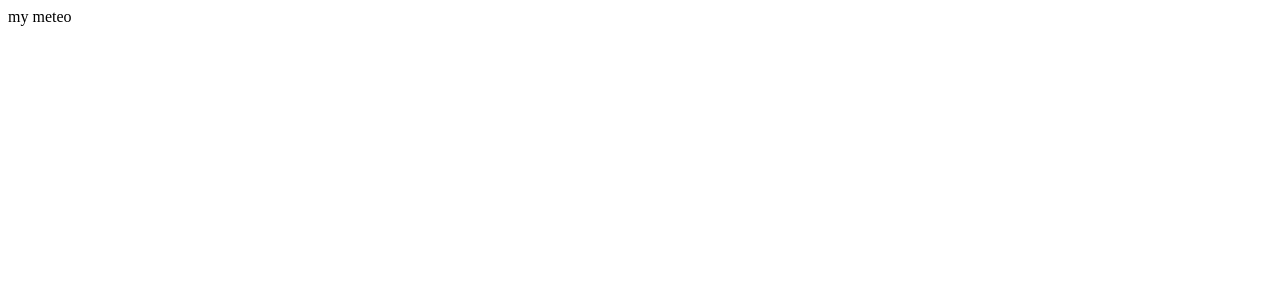
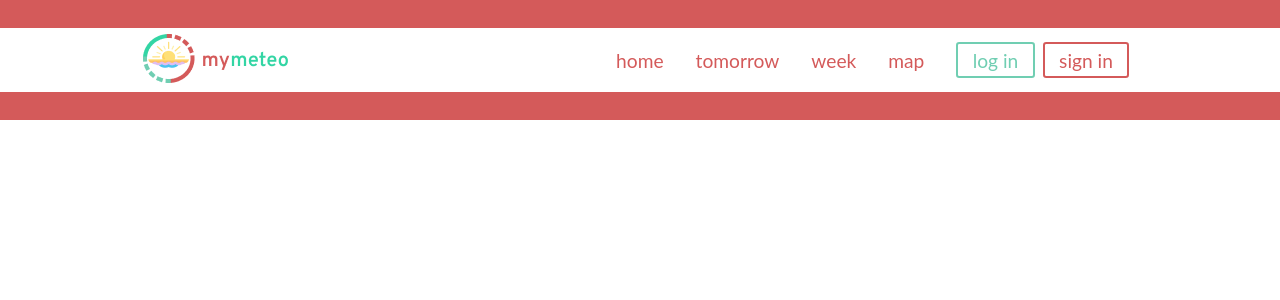
Before and after one commit to Olaf-Archer-Git/mymeteo, a React (Create React App) app: page / in a window 1280 px wide. Shown: the top 300 px of the page. Built offline with nearby package versions, Linux system fonts and the light colour scheme.

Commit message:
develop-header

```diff
--- a/src/App.js
+++ /dev/null
@@ -1,7 +0,0 @@
-import React from "react";
-
-function App() {
-  return <div className="App">my meteo</div>;
-}
-
-export default App;
--- /dev/null
+++ b/src/App.jsx
@@ -0,0 +1,13 @@
+import React from "react";
+import Header from "./components/header/Header";
+import "./App";
+
+const App = () => {
+  return (
+    <main className="App">
+      <Header />
+    </main>
+  );
+};
+
+export default App;
--- a/src/components/header/Header.jsx
+++ b/src/components/header/Header.jsx
@@ -1,7 +1,63 @@
-import React from "react";
+import React, { useState } from "react";
+import logo from "../../assets/logo.png";
+import "./Header.scss";
 
-function Header() {
-  return <div>Header</div>;
-}
+const Header = () => {
+  const [active, setActive] = useState("header__menu");
+  const [icon, setIcon] = useState("header__switcher");
+
+  const headerActive = () => {
+    active === "header__menu"
+      ? setActive("header__menu header__active")
+      : setActive("header__menu");
+    icon === "header__switcher"
+      ? setIcon("header__switcher header__icon")
+      : setIcon("header__switcher");
+  };
+
+  return (
+    <header className="header">
+      <div className="header__logo">
+        <img src={logo} />
+      </div>
+      <ul className={active}>
+        <li className="header__item">
+          <a href="#!" className="header__link">
+            home
+          </a>
+        </li>
+        <li className="header__item">
+          <a href="#!" className="header__link">
+            tomorrow
+          </a>
+        </li>
+        <li className="header__item">
+          <a href="#!" className="header__link">
+            week
+          </a>
+        </li>
+        <li className="header__item">
+          <a href="#!" className="header__link">
+            map
+          </a>
+        </li>
+        <li className="header__item">
+          <a href="#!" className="header__btn">
+            log in
+          </a>
+          <a href="#!" className="header__btn">
+            sign in
+          </a>
+        </li>
+      </ul>
+
+      <div onClick={headerActive} className={icon}>
+        <div className="line1"></div>
+        <div className="line2"></div>
+        <div className="line3"></div>
+      </div>
+    </header>
+  );
+};
 
 export default Header;
--- a/src/components/header/Header.scss
+++ b/src/components/header/Header.scss
@@ -0,0 +1,121 @@
+@import "../../constants/styles.scss";
+
+.header,
+.header__menu {
+  display: flex;
+  align-items: center;
+  justify-content: space-around;
+}
+
+.header {
+  border-top: 3.5vh solid $red;
+  border-bottom: 3.5vh solid $red;
+  width: 100%;
+  height: 15vh;
+  background-color: $white;
+
+  &__menu {
+    gap: 2rem;
+  }
+
+  &__link {
+    color: $red;
+    transition: all 0.4s;
+  }
+
+  &__link:hover {
+    color: $green;
+  }
+
+  &__btn {
+    padding: 0.3rem 0.9rem;
+    border: 0.15rem solid $green;
+    border-radius: $border;
+    color: $green;
+    transition: all 0.5s;
+    margin-right: 0.5rem;
+  }
+
+  &__btn:last-child {
+    border: 0.15rem solid $red;
+    color: $red;
+  }
+
+  &__btn:hover {
+    background: $red;
+    color: $white;
+    border: 0.15rem solid $white;
+  }
+
+  &__btn:last-child:hover {
+    background: $green;
+    border: 0.15rem solid $green;
+    color: $white;
+  }
+
+  &__switcher div {
+    width: 2rem;
+    height: 0.2rem;
+    margin: 0.4rem;
+    background: $green;
+  }
+  &__switcher {
+    cursor: pointer;
+    display: none;
+  }
+}
+
+@media screen and (max-width: 768px) {
+  .header__switcher {
+    display: block;
+  }
+
+  .header__menu {
+    position: fixed;
+    top: 15vh;
+    right: 0;
+    width: 50%;
+    height: 85vh;
+    flex-direction: column;
+    background: $red;
+    transform: translateX(100%);
+    transition: 0.5s ease-in;
+  }
+
+  .header__link {
+    color: $white;
+  }
+
+  .header__btn {
+    color: $white;
+    border: 0.15rem solid $white;
+    display: flex;
+    margin-bottom: 1rem;
+  }
+
+  .header__btn:last-child {
+    color: $white;
+    border: 0.15rem solid $white;
+  }
+
+  .header__btn:hover {
+    color: $green;
+    border: 0.15rem solid $green;
+  }
+
+  .header__active {
+    transform: translateX(0%);
+  }
+
+  .header__icon .line1 {
+    transform: rotate(-45deg) translate(-8px, 10px);
+  }
+
+  .header__icon .line2 {
+    opacity: 0;
+  }
+
+  .header__icon .line3 {
+    transform: rotate(45deg) translate(-4px, -5px);
+  }
+}
--- /dev/null
+++ b/src/constants/styles.scss
@@ -0,0 +1,8 @@
+//colors
+$white: #ffffff;
+$red: #d45a5a;
+$green: #70ceb2;
+
+//buttons
+
+$border: 0.2rem;
--- a/src/index.js
+++ b/src/index.js
@@ -1,7 +1,7 @@
 import React from "react";
 import ReactDOM from "react-dom/client";
 import "./index.scss";
-import App from "./App";
+import App from "./App.jsx";
 
 const root = ReactDOM.createRoot(document.getElementById("root"));
 root.render(
--- a/src/index.scss
+++ b/src/index.scss
@@ -0,0 +1,21 @@
+*,
+::before,
+::after {
+  margin: 0;
+  padding: 0;
+  box-sizing: border-box;
+}
+
+body {
+  font-family: "Lato", sans-serif;
+  font-weight: 400;
+  font-size: 1.2rem;
+}
+
+li {
+  list-style: none;
+}
+
+a {
+  text-decoration: none;
+}
```
Also changed, not shown: src/constants/style.scss (deleted).
